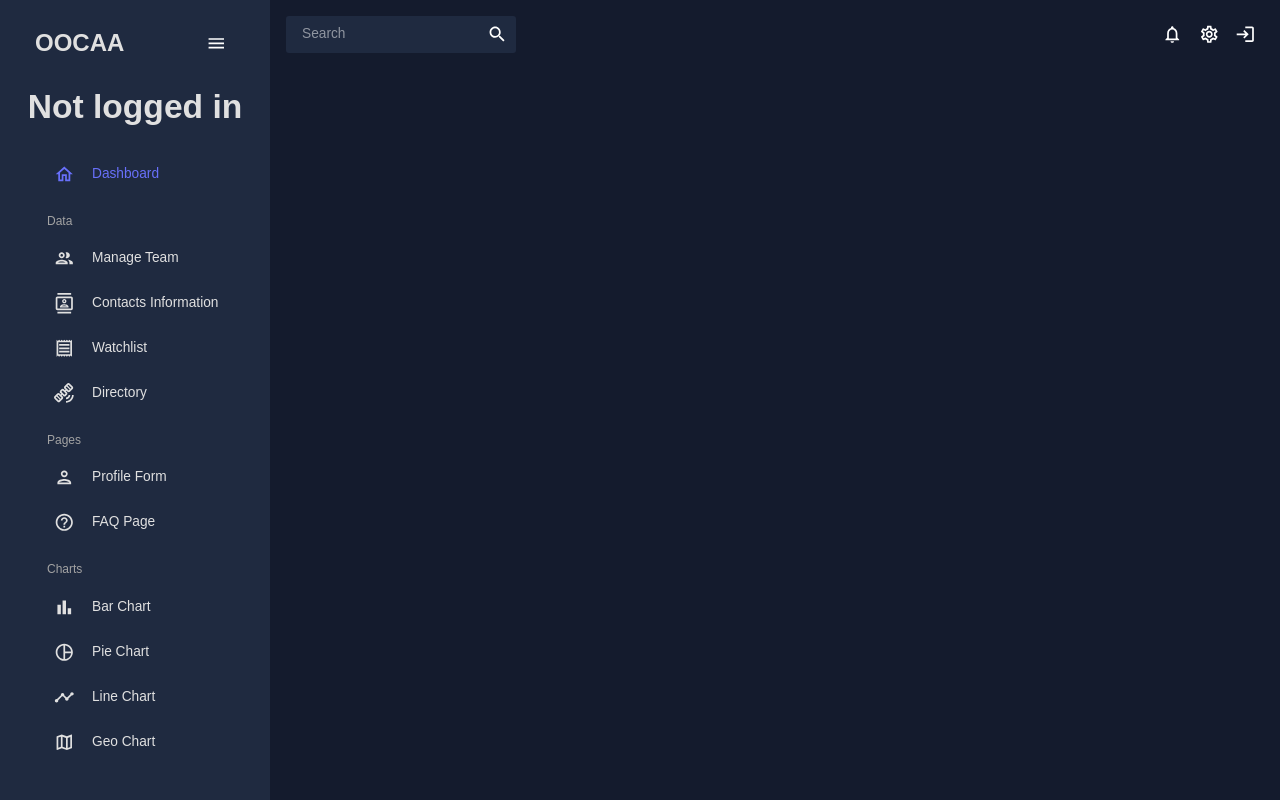
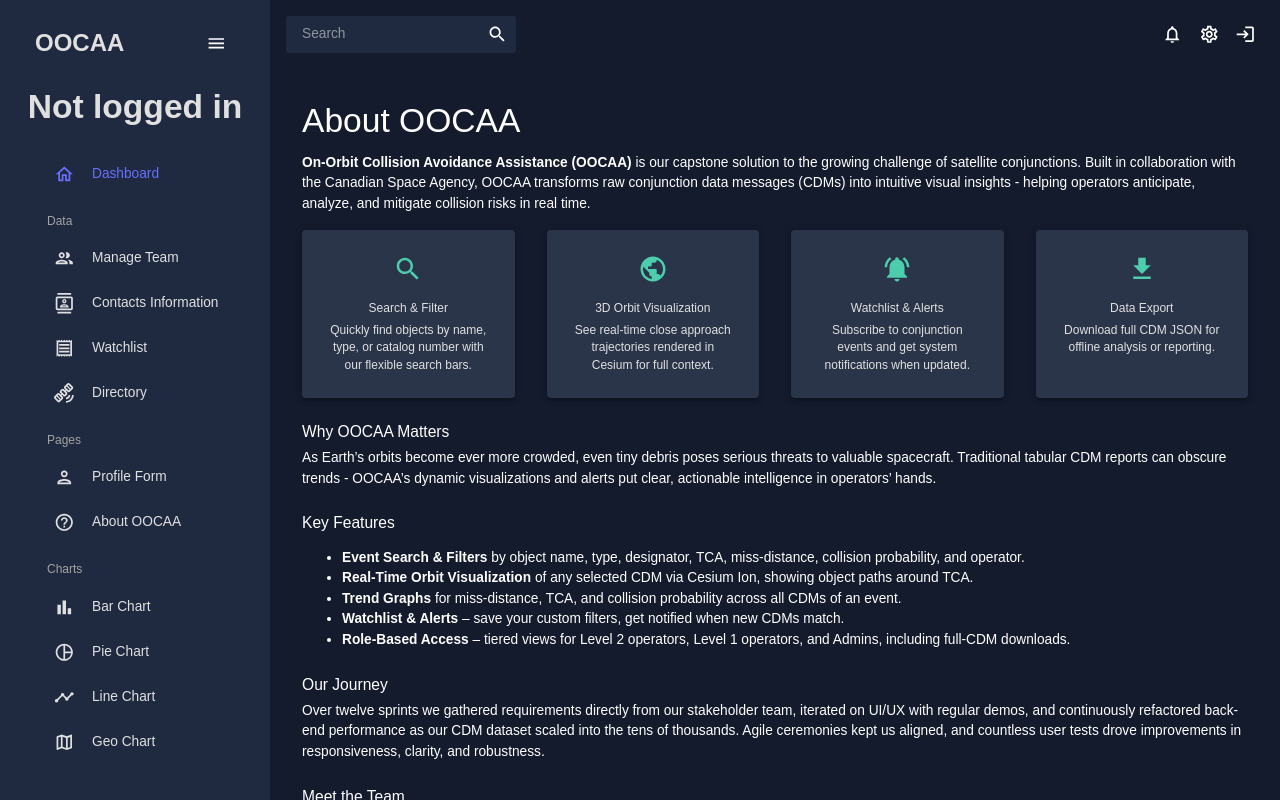
Before and after one commit to anmol02singh/OOCAA-UI, a React (Create React App) app: page /about in a window 1280 px wide. Built offline with nearby package versions, Linux system fonts and the light colour scheme; no server answers.

Commit message:
about page, tooltips, ui fixes

```diff
--- a/src/App.js
+++ b/src/App.js
@@ -1,6 +1,5 @@
 import React, { useState } from "react";
 import { Routes, Route } from "react-router-dom";
-import About from "./pages/About.tsx";
 import Contact from "./pages/Contact.tsx";
 import Profile from "./pages/Profile/Profile.tsx";
 import ProfileEdit from "./pages/Profile/ProfileEdit.tsx"
@@ -25,6 +24,7 @@
 import SettingsPopover from "./pages/SettingsPopover.tsx";
 import Directory from "./pages/Directory.tsx";
 import Watchlist from "./pages/Watchlist.tsx";
+import About from "./pages/About.tsx";
 
 function App() {
   const [theme, colorMode] = useMode();
@@ -62,6 +62,7 @@
                           <Route path="/signup" element={<UserSignUp />} />
                           <Route path="/directory" element={<Directory />} />
                           <Route path="/watchlist" element={<Watchlist />} />
+                          <Route path="/about" element={<About />} />
                           <Route path={routes.profile} element={<Profile />} />
                           <Route path={routes.editProfile} element={<ProfileEdit />} />
                           <Route path={routes.editProfileName} element={<ProfileEditName />} />
--- a/src/components/CDMTable.tsx
+++ b/src/components/CDMTable.tsx
@@ -11,6 +11,10 @@
   Paper,
   TableSortLabel,
   useTheme,
+  styled,
+  Tooltip,
+  tooltipClasses,
+  TooltipProps,
 } from '@mui/material';
 import { tokens } from '../theme.tsx';
 import { CDM } from '../types';
@@ -66,6 +70,20 @@
     setPage(newPage);
   };
 
+  const CustomTooltip = styled(({ className, ...props }: TooltipProps) => (
+      <Tooltip {...props} arrow classes={{ popper: className }} />
+    ))(({ theme }) => ({
+      [`& .${tooltipClasses.tooltip}`]: {
+        backgroundColor: colors.primary[400],
+        color: 'white',
+        fontSize: '0.75rem',
+        padding: '0.7rem',
+      },
+      [`& .${tooltipClasses.arrow}`]: {
+        color: colors.primary[400],
+      },
+    }));
+
   const handleChangeRowsPerPage = (event: React.ChangeEvent<HTMLInputElement>) => {
     setRowsPerPage(parseInt(event.target.value, 10));
     setPage(0);
@@ -88,6 +106,8 @@
           >
             <TableRow>
               <TableCell>Message ID</TableCell>
+
+              <CustomTooltip title="Message creation date/time in UTC">
               <TableCell>
                 <TableSortLabel
                   active={orderBy === 'creationDate'}
@@ -97,6 +117,10 @@
                   Creation Date [UTC]
                 </TableSortLabel>
               </TableCell>
+              </CustomTooltip>
+
+              <CustomTooltip  title="The date and time in UTC of the closest approach
+                between the two objects">
               <TableCell>
                 <TableSortLabel
                   active={orderBy === 'tca'}
@@ -106,6 +130,9 @@
                   TCA [UTC]
                 </TableSortLabel>
               </TableCell>
+              </CustomTooltip>
+
+              <CustomTooltip title="The norm of the relative position vector. It indicates how close the two objects are at TCA">
               <TableCell>
                 <TableSortLabel
                   active={orderBy === 'missDistance'}
@@ -115,6 +142,9 @@
                   Miss Distance [m]
                 </TableSortLabel>
               </TableCell>
+              </CustomTooltip>
+
+              <CustomTooltip title="The probability (denoted ‘p’ where 0.0<=p<=1.0), that Object1 and Object2 will collide">
               <TableCell>
                 <TableSortLabel
                   active={orderBy === 'collisionProbability'}
@@ -124,6 +154,8 @@
                   Collision Probability
                 </TableSortLabel>
               </TableCell>
+              </CustomTooltip>
+
             </TableRow>
           </TableHead>
           <TableBody
--- a/src/components/EventTable.tsx
+++ b/src/components/EventTable.tsx
@@ -11,6 +11,10 @@
   Paper,
   TableSortLabel,
   useTheme,
+  styled,
+  Tooltip,
+  tooltipClasses,
+  TooltipProps,
 } from '@mui/material';
 import { tokens } from '../theme.tsx';
 import { Event } from '../types';
@@ -49,6 +53,20 @@
     setPage(newPage);
   };
 
+  const CustomTooltip = styled(({ className, ...props }: TooltipProps) => (
+      <Tooltip {...props} arrow classes={{ popper: className }} />
+    ))(({ theme }) => ({
+      [`& .${tooltipClasses.tooltip}`]: {
+        backgroundColor: colors.primary[400],
+        color: 'white',
+        fontSize: '0.75rem',
+        padding: '0.7rem',
+      },
+      [`& .${tooltipClasses.arrow}`]: {
+        color: colors.primary[400],
+      },
+    }));
+
   const handleChangeRowsPerPage = (event: React.ChangeEvent<HTMLInputElement>) => {
     setRowsPerPage(parseInt(event.target.value, 10));
     setPage(0);
@@ -72,11 +90,26 @@
           >
             <TableRow>
               <TableCell>Event Name</TableCell>
+
+              <CustomTooltip title="Spacecraft name for the first object">
               <TableCell>Primary Object Name</TableCell>
+              </CustomTooltip>
+
+              <CustomTooltip title="International designator for the first object">
               <TableCell>Primary Object Designator</TableCell>
+              </CustomTooltip>
+
+              <CustomTooltip title="Spacecraft name for the second object">
               <TableCell>Secondary Object Name</TableCell>
+              </CustomTooltip>
+
+              <CustomTooltip title="International designator for the second object">
               <TableCell>Secondary Object Designator</TableCell>
+              </CustomTooltip>
+
               <TableCell>
+                <CustomTooltip  title="The date and time in UTC of the closest approach
+                between the two objects.">
                 <TableSortLabel
                   active
                   direction={order}
@@ -84,6 +117,7 @@
                 >
                   TCA [UTC]
                 </TableSortLabel>
+                </CustomTooltip>
               </TableCell>
               <TableCell></TableCell>
             </TableRow>
--- a/src/pages/About.tsx
+++ b/src/pages/About.tsx
@@ -1,7 +1,166 @@
-import React from "react";
+import React from 'react';
+import { Box, Typography, Grid, Paper, Link, useTheme, Card, CardContent } from '@mui/material';
+import { tokens } from '../theme.tsx';
+import SearchIcon from '@mui/icons-material/Search';
+import PublicIcon from '@mui/icons-material/Public';
+import NotificationsActiveIcon from '@mui/icons-material/NotificationsActive';
+import DownloadIcon from '@mui/icons-material/Download';
 
-const About = () => {
-  return <h1>About Page</h1>;
+const features = [
+  {
+    icon: <SearchIcon fontSize="large" />,
+    title: 'Search & Filter',
+    description:
+      'Quickly find objects by name, type, or catalog number with our flexible search bars.',
+  },
+  {
+    icon: <PublicIcon fontSize="large" />,
+    title: '3D Orbit Visualization',
+    description:
+      'See real-time close approach trajectories rendered in Cesium for full context.',
+  },
+  {
+    icon: <NotificationsActiveIcon fontSize="large" />,
+    title: 'Watchlist & Alerts',
+    description:
+      'Subscribe to conjunction events and get system notifications when updated.',
+  },
+  {
+    icon: <DownloadIcon fontSize="large" />,
+    title: 'Data Export',
+    description:
+      'Download full CDM JSON for offline analysis or reporting.',
+  },
+];
+
+const About: React.FC = () => {
+  const theme = useTheme();
+  const colors = tokens(theme.palette.mode);
+
+  const pageContainer: React.CSSProperties = {
+      width: '100%',
+      height: 'auto',
+      backgroundColor: colors.primary[500],
+      overflowX: 'hidden',
+      overflowY: 'auto',
+      padding: '2rem',
+      flexGrow: 1,
+      minWidth: 0,
+  };
+
+  const team = [
+    { name: 'Natalie Dean',    email: 'natalierdean1@gmail.com' },
+    { name: 'Sanchit Duggal',  email: 'san249@my.yorku.ca' },
+    { name: 'Adrien Hopkins',  email: 'adrien.p.hopkins@gmail.com' },
+    { name: 'Yaqub Ibrahim',   email: 'yaqub399@my.yorku.ca' },
+    { name: 'Taha Shahid',     email: 'taha.shahid70@gmail.com' },
+    { name: 'Anmol Singh',     email: 'anmolsingh5487@gmail.com' },
+  ];
+//sx={{ backgroundColor: colors.primary[500], color: colors.grey[100] }}
+  return (
+    <Box p={4} sx={pageContainer}>
+      <Typography variant="h2" gutterBottom>
+        About OOCAA
+      </Typography>
+
+      <Typography variant="body1" paragraph>
+        <strong>On-Orbit Collision Avoidance Assistance (OOCAA)</strong> is our capstone solution
+        to the growing challenge of satellite conjunctions. Built in collaboration with the
+        Canadian Space Agency, OOCAA transforms raw conjunction data messages (CDMs) into
+        intuitive visual insights - helping operators anticipate, analyze, and mitigate collision
+        risks in real time.
+      </Typography>
+
+      <Grid container spacing={4}>
+        {features.map(({ icon, title, description }, i) => (
+          <Grid item xs={12} sm={6} md={3} key={i}>
+            <Card
+              sx={{
+                backgroundColor: colors.primary[400],
+                color: colors.grey[100],
+                boxShadow: 3,
+                height: '100%',
+              }}
+            >
+              <CardContent
+                sx={{
+                  display: 'flex',
+                  flexDirection: 'column',
+                  alignItems: 'center',
+                  p: 3,
+                }}
+              >
+                <Box sx={{ mb: 1, color: colors.greenAccent[500] }}>{icon}</Box>
+                <Typography variant="h6" gutterBottom>
+                  {title}
+                </Typography>
+                <Typography variant="body2" align="center">
+                  {description}
+                </Typography>
+              </CardContent>
+            </Card>
+          </Grid>
+        ))}
+      </Grid>
+
+
+      <Typography variant="h5" mt={3} gutterBottom>
+        Why OOCAA Matters
+      </Typography>
+      <Typography variant="body1" paragraph>
+        As Earth’s orbits become ever more crowded, even tiny debris poses serious threats to
+        valuable spacecraft. Traditional tabular CDM reports can obscure trends - OOCAA’s
+        dynamic visualizations and alerts put clear, actionable intelligence in operators’ hands.
+      </Typography>
+
+      <Typography variant="h5" mt={3} gutterBottom>
+        Key Features
+      </Typography>
+      <ul>
+        <li><strong>Event Search & Filters</strong> by object name, type, designator, TCA, miss-distance, collision probability, and operator.</li>
+        <li><strong>Real-Time Orbit Visualization</strong> of any selected CDM via Cesium Ion, showing object paths around TCA.</li>
+        <li><strong>Trend Graphs</strong> for miss-distance, TCA, and collision probability across all CDMs of an event.</li>
+        <li><strong>Watchlist & Alerts</strong> – save your custom filters, get notified when new CDMs match.</li>
+        <li><strong>Role-Based Access</strong> – tiered views for Level 2 operators, Level 1 operators, and Admins, including full-CDM downloads.</li>
+      </ul>
+
+      <Typography variant="h5" mt={3} gutterBottom>
+        Our Journey
+      </Typography>
+      <Typography variant="body1" paragraph>
+        Over twelve sprints we gathered requirements directly from our stakeholder team, iterated
+        on UI/UX with regular demos, and continuously refactored back-end performance as our
+        CDM dataset scaled into the tens of thousands. Agile ceremonies kept us aligned, and
+        countless user tests drove improvements in responsiveness, clarity, and robustness.
+      </Typography>
+
+      <Typography variant="h5" mt={3} gutterBottom>
+        Meet the Team
+      </Typography>
+      <Grid container spacing={2}>
+        {team.map(({ name, email }) => (
+          <Grid item xs={12} sm={6} md={4} key={email}>
+            <Paper sx={{ p: 2, backgroundColor: colors.primary[400] }}>
+              <Typography variant="subtitle1" fontWeight="bold">
+                {name}
+              </Typography>
+              <Link
+                href={`mailto:${email}`}
+                sx={{ color: colors.greenAccent[400], wordBreak: 'break-all' }}
+              >
+                {email}
+              </Link>
+            </Paper>
+          </Grid>
+        ))}
+      </Grid>
+
+      <Typography variant="caption" display="block" mt={8} textAlign="center" color={colors.grey[300]}
+      >
+        OOCAA — ENG 4000 Capstone Project, York University, Lassonde School of Engineering ©
+      </Typography>
+    </Box>
+  );
 };
 
 export default About;
--- a/src/pages/Watchlist.tsx
+++ b/src/pages/Watchlist.tsx
@@ -249,7 +249,7 @@
     <Box
       sx={{
         padding: isMobile ? "10px" : "20px",
-        width: "100%",
+        width: "99%",
         height: "100%",
         overflow: "auto",
         position: "relative",
--- a/src/scenes/global/Navbar.tsx
+++ b/src/scenes/global/Navbar.tsx
@@ -147,7 +147,7 @@
               Pages
             </Typography>
             <Item title="Profile Form" to="/profile" icon={<PersonOutlinedIcon />} selected={selected} setSelected={setSelected} />
-            <Item title="FAQ Page" to="/faq" icon={<HelpOutlineOutlinedIcon />} selected={selected} setSelected={setSelected} />
+            <Item title="About OOCAA" to="/about" icon={<HelpOutlineOutlinedIcon />} selected={selected} setSelected={setSelected} />
             <Typography variant="h6" color={colors.grey[300]} sx={{ m: '15px 0 5px 20px' }}>
               Charts
             </Typography>
```
